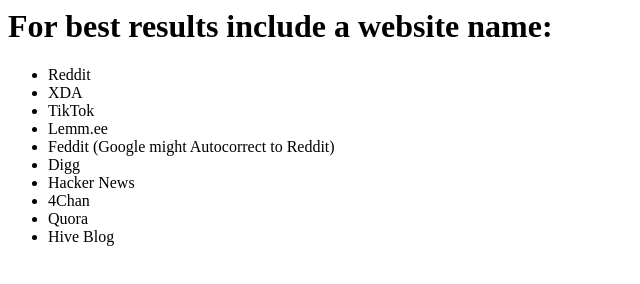
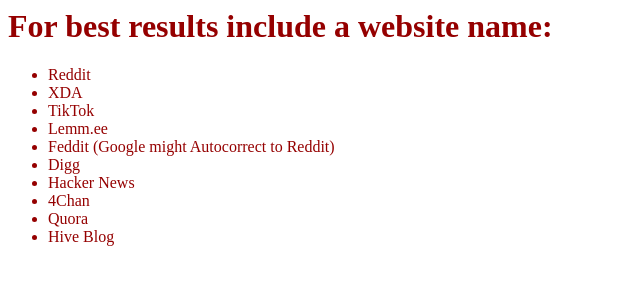
Before and after one commit to outworldly/AUG, a plain HTML site: page index.html in a window 1280 px wide. Shown: the whole page, without its empty margins (0-640 px from the left). Drawn offline with Linux system fonts and the light colour scheme.

Commit message:
Update index.html

```diff
--- a/index.html
+++ b/index.html
@@ -9,8 +9,8 @@
       <script async src="https://cse.google.com/cse.js?cx=97858693131fd4a12">
       </script>
       <div class="gcse-search"></div>
-      <h1>For best results include a website name:</h1>
-       <ul>
+      <h1 style="color: #950000;">For best results include a website name:</h1>
+       <ul style="color: #950000;">
         <li>Reddit</li>
         <li>XDA</li>
         <li>TikTok</li>
```
